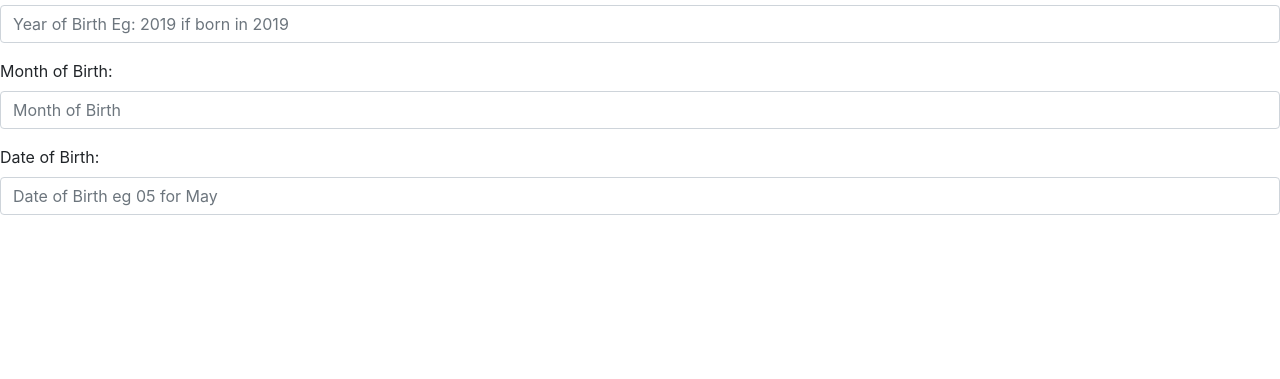
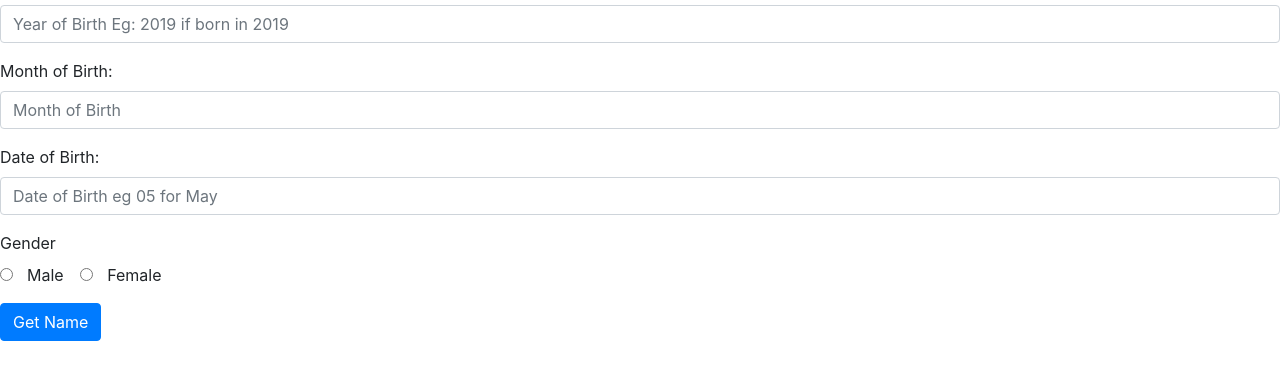
Before and after one commit to savanahatieno/akan, a plain HTML site: page index.html in a window 1280 px wide. Shown: the part 233-612 px from the top of the page. Drawn offline with nearby package versions, Linux system fonts and the light colour scheme; a web font is replaced by a local one.

Commit message:
indenting and adding properites to the button

```diff
--- a/index.html
+++ b/index.html
@@ -27,12 +27,28 @@
                 <div class="form-group">
                     <label for="month">Month of Birth:</label>
                     <input type="number" class="form-control" id="month" placeholder="Month of Birth" name="month">
-                  </div>
-                  <div class="form-group">
+                </div>
+                <div class="form-group">
                     <label for="date">Date of Birth:</label>
                     <input type="number" class="form-control" id="date" placeholder="Date of Birth eg 05 for May" name="date">
+                </div>
+                <div class="form-group">
+                    <label for="month">Gender</label><br>
+                    <div class="form-check-inline">
+                      <label class="form-check-label">
+                        <input type="radio" class="form-check-input" name="gender" id="male">&nbsp; Male
+                      </label>
+                    </div>
+                    <div class="form-check-inline">
+                      <label class="form-check-label">
+                        <input type="radio" class="form-check-input" name="gender" id="female">&nbsp; Female
+                      </label>
+                    </div>
                   </div>
-                  <div class="form-group">
+                  <button type="submit" class="btn btn-primary" onclick="findName();">Get Name</button>
+                  <br>
+                </form>
+
             </form>
 
         </div>
```
